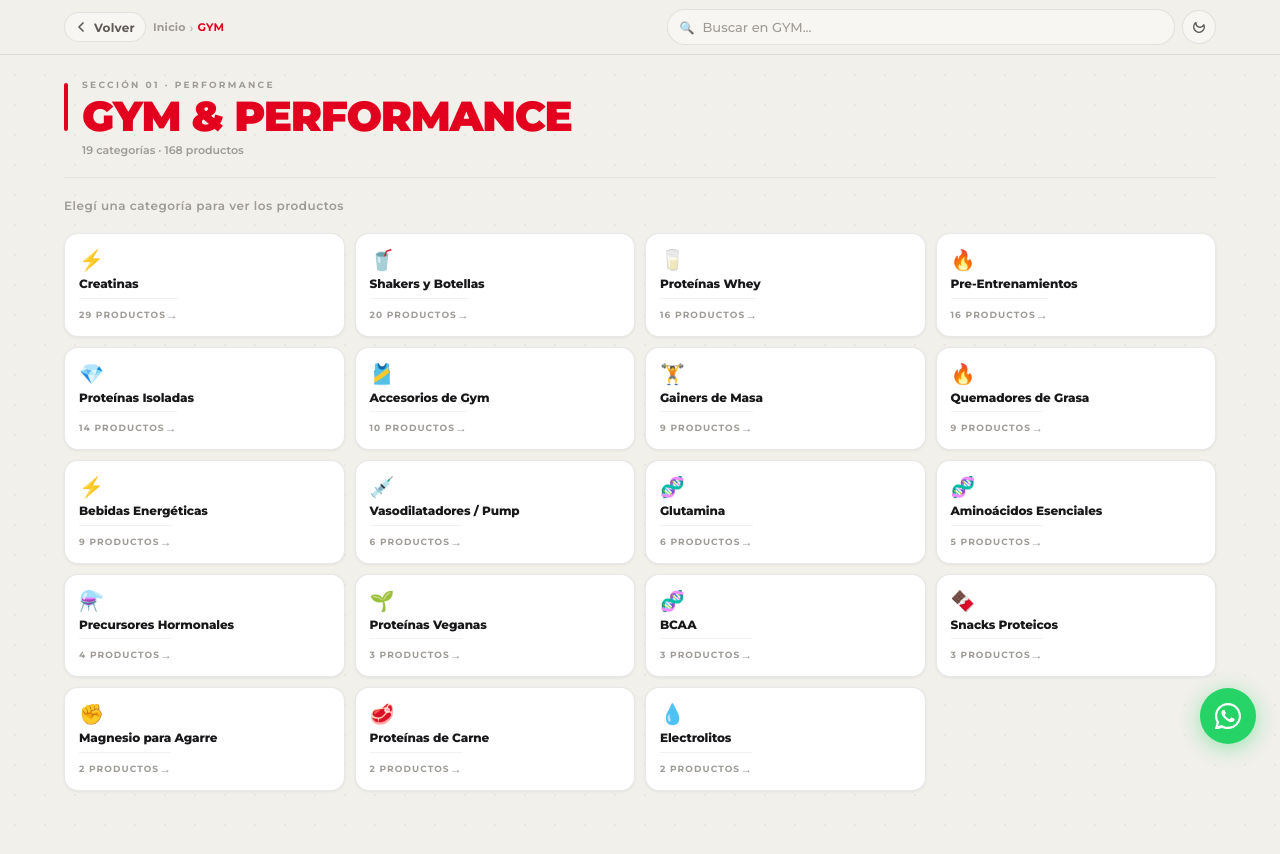
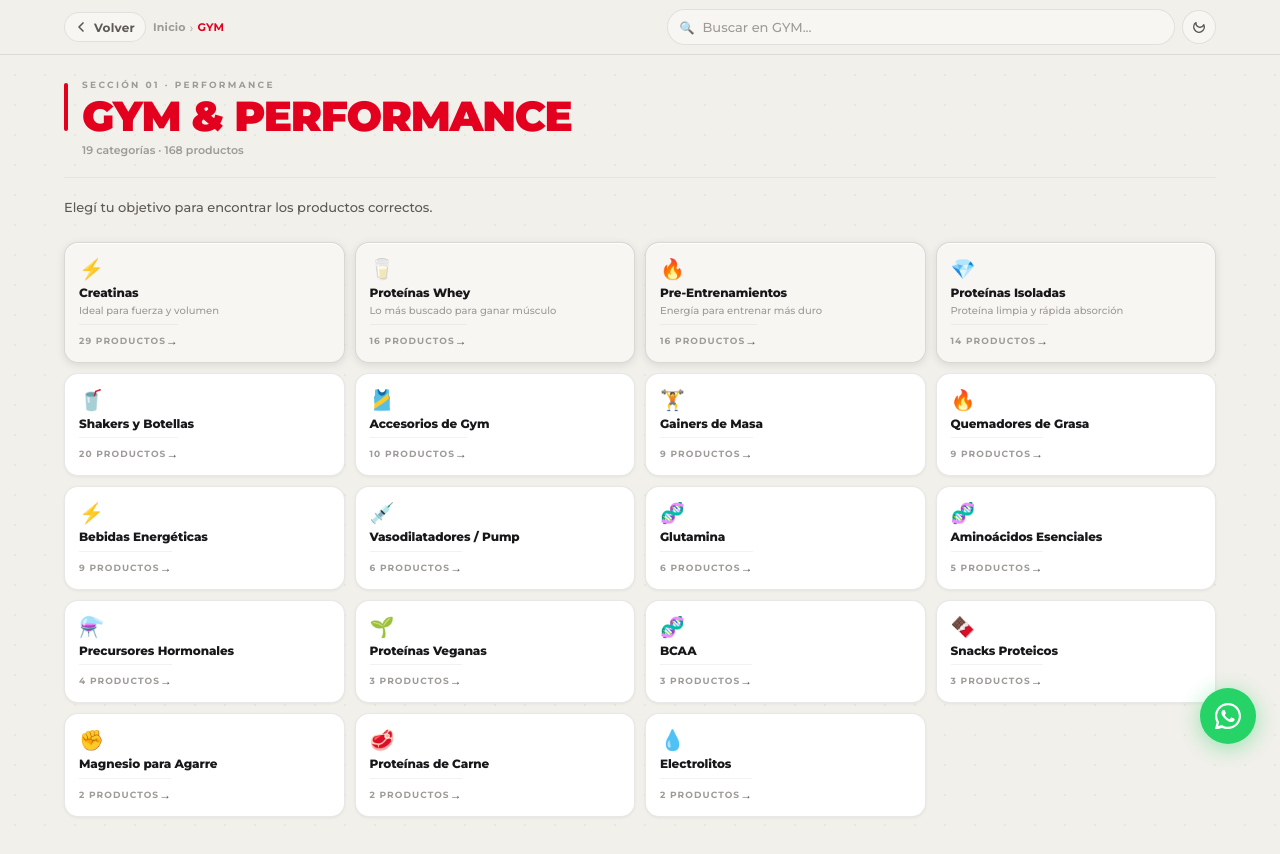
Before and after one commit to Jonaza1207/MacroForge, a React (Vite) app: page / in a window 1280 px wide. Both pictures are taken after a click on the button 314 px from the left and 1493 px from the top of the page. Shown: the top 854 px of the page. Built offline with nearby package versions, Linux system fonts and the light colour scheme.

Commit message:
Prioritize high-intent subcategories

```diff
--- a/src/components/SectionPage.jsx
+++ b/src/components/SectionPage.jsx
@@ -12,13 +12,35 @@ const CAT_ICONS = {
   'Digestión y Enzimas': '🌱', 'Probióticos': '🦠', 'Salud Digestiva': '🌱',
   'Articulaciones': '🦴', 'Salud Cardiovascular': '❤️', 'Control Metabólico': '⚖️',
   'Detox y Salud Hepática': '🍃', 'Suplementos Especializados': '🔬',
-  'Vitaminas y Suplementos': '💊', 'Multivitamínicos': '💊',
+  'Vitaminas y Suplementos': '💊',
   'Aceites Esenciales Individuales': '🌸', 'Mezclas doTERRA': '🌺',
   'Bienestar Interno doTERRA': '🌿', 'Cuidado Personal': '✨',
   'Kits Especiales': '🎁', 'Cuidado del Cabello': '💆',
   'Cuidado de la Piel': '🧴', 'Almacenamiento y Botellas': '🫙',
   'Aromaterapia Emocional': '🧘', 'Difusores': '💨',
   'Protección Solar doTERRA': '☀️', 'Kits de AutoEnvío': '📦',
+};
+
+// High-intent categories that anchor each section's first viewport
+const FEATURED = {
+  gym:  ['Creatinas', 'Proteínas Whey', 'Pre-Entrenamientos', 'Proteínas Isoladas'],
+  vita: ['Magnesio', 'Vitaminas Esenciales', 'Multivitamínicos', 'Sueño y Relajación'],
+  dote: ['Aceites Esenciales Individuales', 'Mezclas doTERRA', 'Kits Especiales'],
+};
+
+// One-line expert guidance — reduces uncertainty for first-time buyers
+const CATEGORY_HINTS = {
+  'Creatinas':                       'Ideal para fuerza y volumen',
+  'Proteínas Whey':                  'Lo más buscado para ganar músculo',
+  'Pre-Entrenamientos':              'Energía para entrenar más duro',
+  'Proteínas Isoladas':              'Proteína limpia y rápida absorción',
+  'Magnesio':                        'Sueño, estrés y recuperación muscular',
+  'Vitaminas Esenciales':            'Cobertura nutricional diaria completa',
+  'Multivitamínicos':                'Todo lo esencial en una sola dosis',
+  'Sueño y Relajación':              'Dormí mejor, recuperate más rápido',
+  'Aceites Esenciales Individuales': 'Pureza 100% para cada necesidad',
+  'Mezclas doTERRA':                 'Formuladas para resultados específicos',
+  'Kits Especiales':                 'La mejor forma de empezar con doTERRA',
 };
 
 export default function SectionPage({ sectionId, sectionData, productsByCategory, onSelectCategory }) {
@@ -29,6 +51,15 @@ export default function SectionPage({ sectionId, sectionData, productsByCategory
     .filter(({ count }) => count > 0);
 
   const totalProducts = populated.reduce((s, { count }) => s + count, 0);
+
+  const featuredOrder = FEATURED[sectionId] || [];
+  const featuredSet   = new Set(featuredOrder);
+
+  // Featured categories first (in priority order), then rest (preserving catalog order)
+  const sorted = [
+    ...featuredOrder.map(cat => populated.find(p => p.cat === cat)).filter(Boolean),
+    ...populated.filter(({ cat }) => !featuredSet.has(cat)),
+  ];
 
   return (
     <div className="section-page">
@@ -44,25 +75,32 @@ export default function SectionPage({ sectionId, sectionData, productsByCategory
         </div>
       </div>
 
-      <p className="section-page-guide">Elegí una categoría para ver los productos</p>
+      <p className="section-page-guide">Elegí tu objetivo para encontrar los productos correctos.</p>
 
       <div className="cat-grid">
-        {populated.map(({ cat, count }) => (
+        {sorted.map(({ cat, count }) => {
+          const isFeatured = featuredSet.has(cat);
+          const hint       = CATEGORY_HINTS[cat];
+          return (
             <button
               key={cat}
-            className="cat-tile"
+              className={`cat-tile${isFeatured ? ' cat-tile--featured' : ''}`}
               style={{ '--sc': color }}
               onClick={() => onSelectCategory(cat)}
               aria-label={`Ver ${cat}`}
             >
               <div className="cat-tile-icon">{CAT_ICONS[cat] || '📦'}</div>
               <div className="cat-tile-name">{cat}</div>
+              {isFeatured && hint && (
+                <div className="cat-tile-hint">{hint}</div>
+              )}
               <div className="cat-tile-footer">
                 <span className="cat-tile-count">{count} productos</span>
                 <span className="cat-tile-arrow">→</span>
               </div>
             </button>
-        ))}
+          );
+        })}
       </div>
 
     </div>
--- a/src/index.css
+++ b/src/index.css
@@ -834,6 +834,7 @@ input  { font-family: inherit; }
   text-align: left;
   cursor: pointer;
   overflow: hidden;
+  min-height: 210px;
   transition: transform 0.2s ease, box-shadow 0.2s ease, border-color 0.2s ease;
   display: flex; flex-direction: column; gap: 10px;
 }
@@ -847,7 +848,7 @@ input  { font-family: inherit; }
   display: flex; align-items: center; justify-content: space-between;
   margin-bottom: 4px;
 }
-.section-card-icon { font-size: 28px; line-height: 1; }
+.section-card-icon { font-size: 32px; line-height: 1; }
 .section-card-tag {
   font-size: 9px; font-weight: 800;
   letter-spacing: 0.2em; text-transform: uppercase;
@@ -858,8 +859,8 @@ input  { font-family: inherit; }
   text-transform: uppercase;
 }
 .section-card-desc {
-  font-size: 12px; font-weight: 500; color: var(--text-2);
-  line-height: 1.55; flex: 1;
+  font-size: 13px; font-weight: 500; color: var(--text-2);
+  line-height: 1.6; flex: 1;
 }
 .section-card-footer {
   display: flex; align-items: center; justify-content: space-between;
@@ -867,8 +868,8 @@ input  { font-family: inherit; }
   margin-top: auto;
 }
 .section-card-count {
-  font-size: 11px; font-weight: 700; color: var(--text-3);
-  letter-spacing: 0.04em;
+  font-size: 11px; font-weight: 700; color: var(--text-2);
+  letter-spacing: 0.02em;
 }
 .section-card-cta {
   font-size: 12px; font-weight: 800;
@@ -889,8 +890,8 @@ input  { font-family: inherit; }
 /* ── Section page ────────────────────────────────────────── */
 .section-page { padding: 24px 24px 56px; }
 .section-page-guide {
-  font-size: 12px; font-weight: 600; color: var(--text-3);
-  letter-spacing: 0.04em; margin-bottom: 20px; margin-top: -4px;
+  font-size: 13px; font-weight: 500; color: var(--text-2);
+  margin-bottom: 24px; margin-top: -4px; line-height: 1.5;
 }
 
 .page-header {
@@ -931,6 +932,7 @@ input  { font-family: inherit; }
   padding: 16px 14px 14px;
   text-align: left;
   cursor: pointer;
+  min-height: 88px;
   display: flex; flex-direction: column; gap: 6px;
   transition: transform 0.18s ease, box-shadow 0.18s ease, border-color 0.18s ease;
 }
@@ -940,11 +942,38 @@ input  { font-family: inherit; }
   box-shadow: 0 6px 22px color-mix(in srgb, var(--sc) 14%, transparent);
 }
 .cat-tile:active { transform: translateY(-1px); }
+
+/* ── Featured category tile ──────────────────────────────────
+ * Heavier surface = higher perceived importance.
+ * No color, no badge — hierarchy through material weight only.
+ */
+.cat-tile--featured {
+  background: var(--surface-2);
+  border-color: rgba(255,255,255,0.10);
+  box-shadow:
+    inset 0 1px 0 rgba(255,255,255,0.06),
+    0 2px 10px rgba(0,0,0,0.38);
+}
+.cat-tile--featured:hover {
+  transform: translateY(-4px);
+  border-color: color-mix(in srgb, var(--sc) 55%, transparent);
+  box-shadow: 0 8px 26px color-mix(in srgb, var(--sc) 18%, transparent);
+}
+
+/* Beginner guidance — expert voice, low contrast, zero sales pressure */
+.cat-tile-hint {
+  font-size: 10px;
+  font-weight: 500;
+  color: var(--text-3);
+  line-height: 1.35;
+  margin-top: -2px;
+}
+
 .cat-tile-icon { font-size: 20px; line-height: 1; }
 .cat-tile-name {
   font-size: 12px; font-weight: 800;
   color: var(--text-1); line-height: 1.3;
-  letter-spacing: -0.01em;
+  letter-spacing: -0.01em; flex: 1;
 }
 .cat-tile-footer {
   display: flex; align-items: center; justify-content: space-between;
@@ -957,12 +986,12 @@ input  { font-family: inherit; }
 }
 .cat-tile-arrow {
   font-size: 12px; font-weight: 900;
-  color: var(--text-3);
+  color: var(--text-2);
   transition: color 0.15s, transform 0.15s;
 }
 .cat-tile:hover .cat-tile-arrow {
   color: var(--sc, var(--accent));
-  transform: translateX(2px);
+  transform: translateX(3px);
 }
 
 /* ── Category page ───────────────────────────────────────── */
@@ -986,7 +1015,7 @@ input  { font-family: inherit; }
   letter-spacing: -0.02em; color: var(--text-1); margin-bottom: 4px;
 }
 .cat-page-count {
-  font-size: 11px; font-weight: 600; color: var(--text-3);
+  font-size: 11px; font-weight: 700; color: var(--text-2);
 }
 .cat-page-wa {
   flex-shrink: 0;
@@ -1000,8 +1029,12 @@ input  { font-family: inherit; }
 .cat-page-wa:hover { background: rgba(37,211,102,0.22); }
 
 /* Light-mode section cards */
-[data-theme="light"] .section-card { box-shadow: 0 1px 4px rgba(0,0,0,0.07); }
-[data-theme="light"] .cat-tile     { box-shadow: 0 1px 3px rgba(0,0,0,0.06); }
+[data-theme="light"] .section-card      { box-shadow: 0 1px 4px rgba(0,0,0,0.07); }
+[data-theme="light"] .cat-tile          { box-shadow: 0 1px 3px rgba(0,0,0,0.06); }
+[data-theme="light"] .cat-tile--featured {
+  border-color: rgba(0,0,0,0.12);
+  box-shadow: 0 2px 8px rgba(0,0,0,0.10), inset 0 1px 0 rgba(255,255,255,0.9);
+}
 
 /* ── Trust bar ───────────────────────────────────────────── */
 .trust-bar {
@@ -1328,7 +1361,6 @@ input  { font-family: inherit; }
   font-size: 8px; font-weight: 800;
   letter-spacing: 0.22em; text-transform: uppercase;
   color: var(--text-2);
-  opacity: 0.65;
   margin-bottom: 4px;
 }
 .card-name {
@@ -1370,13 +1402,13 @@ input  { font-family: inherit; }
   letter-spacing: 0.04em;
 }
 .card-cta {
-  width: 100%; padding: 9px 12px;
+  width: 100%; padding: 10px 12px;
   background: var(--accent-dim);
   border: 1px solid var(--accent-border);
   border-radius: var(--r-sm);
   color: var(--accent);
-  font-size: 11px; font-weight: 800;
-  letter-spacing: 0.08em; text-transform: uppercase;
+  font-size: 12px; font-weight: 800;
+  letter-spacing: 0.06em; text-transform: uppercase;
   text-align: center; text-decoration: none;
   display: block;
   transition: background 0.15s, box-shadow 0.15s, color 0.15s, border-color 0.15s, transform 0.12s;
@@ -1613,7 +1645,7 @@ input  { font-family: inherit; }
 /* Category page guidance copy */
 .cat-page-guide {
   font-size: 13px; font-weight: 500;
-  color: var(--text-2); margin-top: 3px; margin-bottom: 5px;
+  color: var(--text-2); margin-top: 3px; margin-bottom: 8px;
   line-height: 1.55;
 }
 
```
Lines whose indentation alone changed are shown as unchanged.
